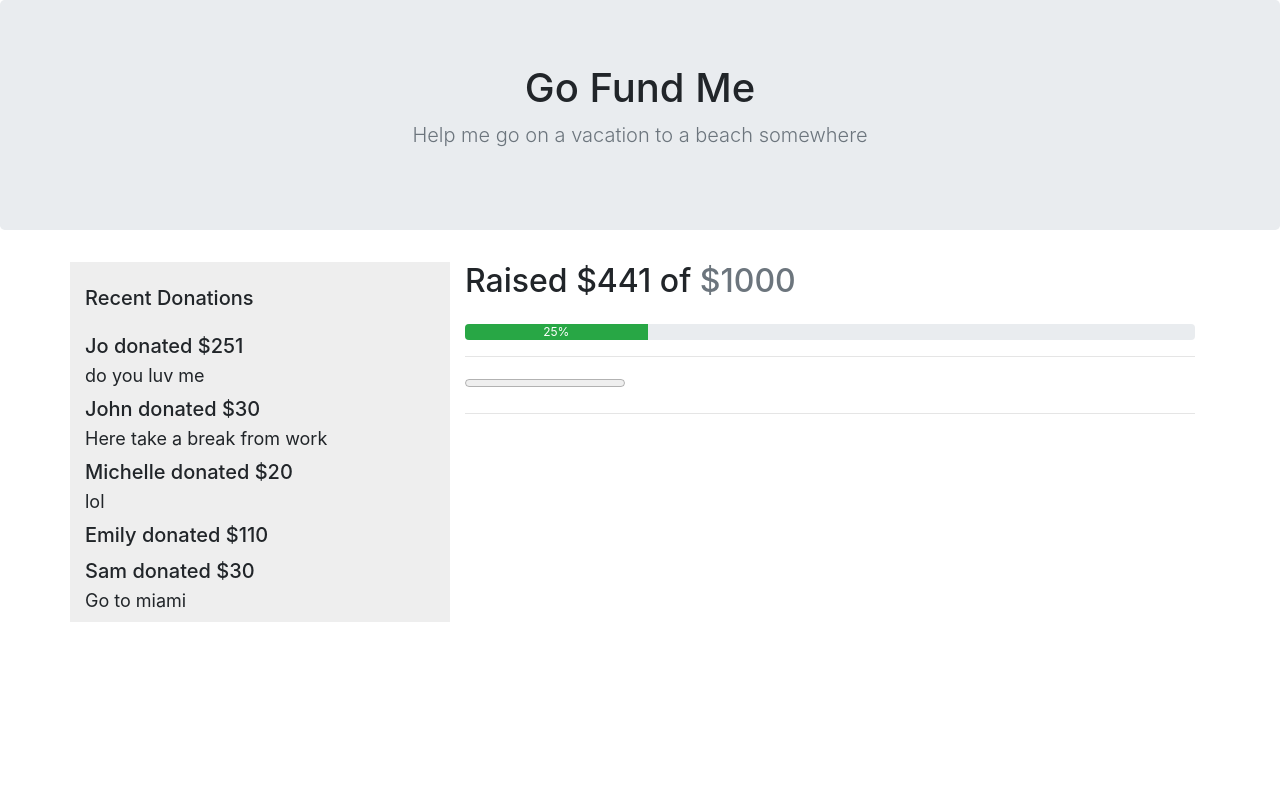
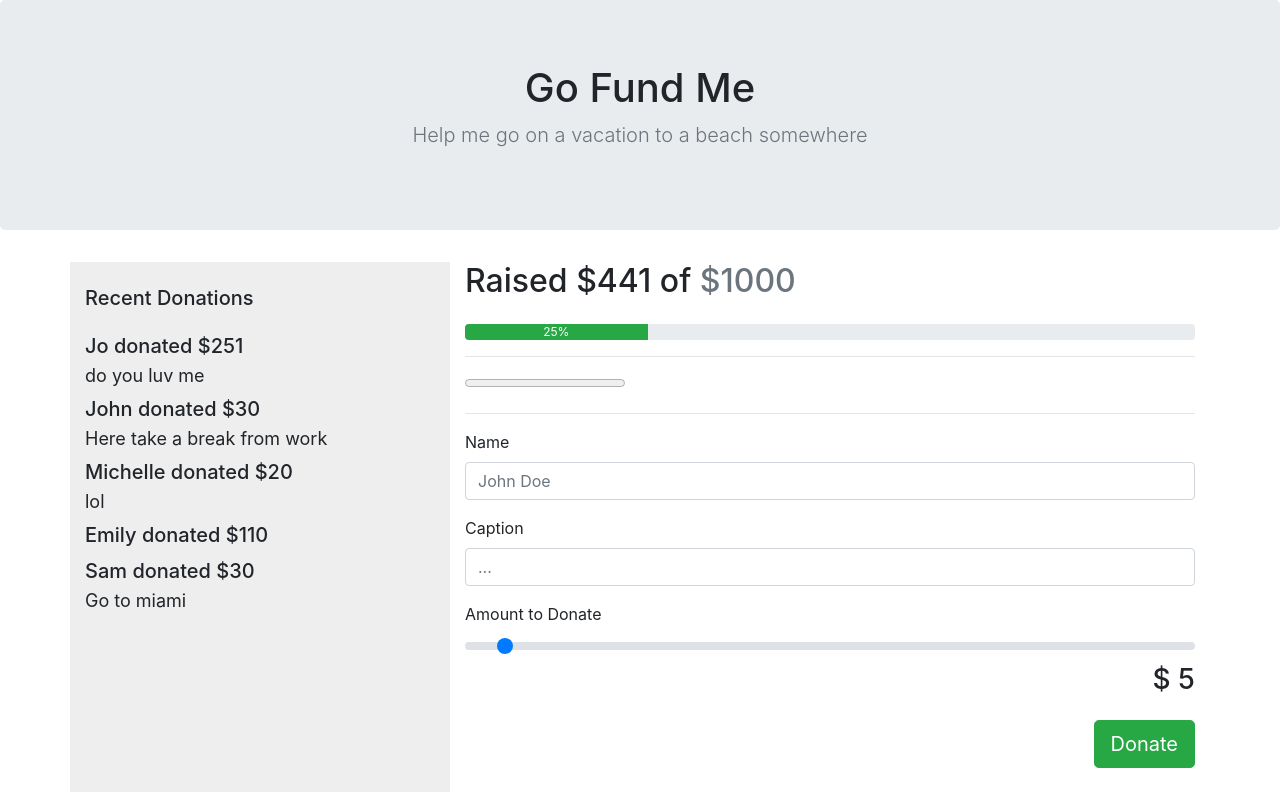
Before and after one commit to joinpursuit/Pursuit-Core-Web-Props-Lab-Tested, a React (Create React App) app: page / in a window 1280 px wide. Built offline with nearby package versions, Linux system fonts and the light colour scheme.

Commit message:
finish DonationsForm and pass npm test

```diff
--- a/src/App.js
+++ b/src/App.js
@@ -4,6 +4,7 @@ import TopBar from "./Components/TopBar";
 import RecentDonations from "./Components/RecentDonations";
 import Progress from "./Components/Progress";
 import ProgressBar from "./Components/ProgressBar";
+import DonationForm from "./Components/DonationForm";
 
 import "./App.css";
 
@@ -60,6 +61,7 @@ class App extends React.Component {
               <ProgressBar />
               {/* TODO: Progress */}
               <hr />
+              <DonationForm />
               {/* TODO: DonationForm */}
             </div>
           </div>
--- a/src/Components/DonationForm.js
+++ b/src/Components/DonationForm.js
@@ -1,7 +1,26 @@
 import React from "react";
 
-const DonationForm = (props) => {
-  return null;
+const DonationForm = () => {
+  return (
+    <form>
+          <div className="form-group">
+            <label>Name</label>
+            <input type="text" className="form-control" id="nameInput" placeholder="John Doe" />
+          </div>
+          <div className="form-group">
+            <label>Caption</label>
+            <input type="text" className="form-control" id="captionInput" placeholder="..." />
+          </div>
+          <div className="form-group">
+            <label>Amount to Donate</label>
+            <input type="range" className="custom-range" id="amountInput" min="5" max="1000" />
+            <blockquote className="blockquote text-right">
+              <p className="h3 mb-0">$ 5</p>
+              <button type="button" className="btn btn-lg btn-success my-4">Donate</button>
+            </blockquote>
+          </div>
+        </form>
+  )
 };
 
 export default DonationForm;
--- a/src/Components/RecentDonations.js
+++ b/src/Components/RecentDonations.js
@@ -11,6 +11,7 @@ const RecentDonations = (props) => {
         name={donation.name}
         amount={donation.amount}
         caption={donation.caption}
+        key={donation.id}
       />
     );
   });
```
Also changed, not shown: src/Components/Donation.js (line endings or trailing spaces).
